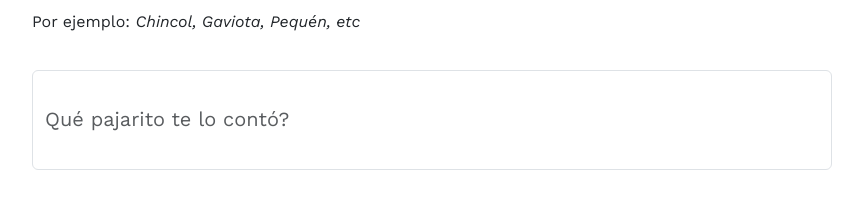
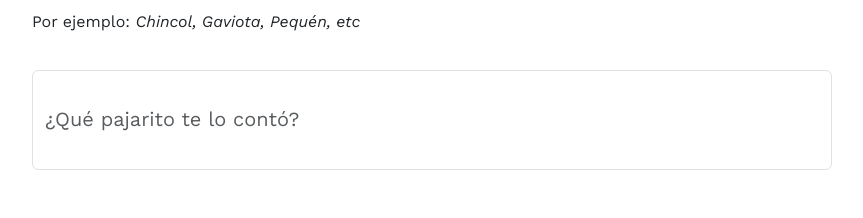
Before and after one commit to julio-olivares-porfin/me-lo-conto-un-pajarito, a React (Vite) app: page / in a window 1280 px wide. Shown: the part 274-492 px from the top of the page, without its empty margins (208-1071 px from the left). Built offline with nearby package versions, Linux system fonts and the light colour scheme; no server answers.

Commit message:
ajuste de placeholder

```diff
--- a/src/components/Buscador.jsx
+++ b/src/components/Buscador.jsx
@@ -13,7 +13,7 @@ function Buscador({ onFilter }) {
     <div>
       <input
         type="text"
-        placeholder="Qué pajarito te lo contó?"
+        placeholder="¿Qué pajarito te lo contó?"
         value={criteria}
         onChange={handleChange}
         className="form-control"
```
